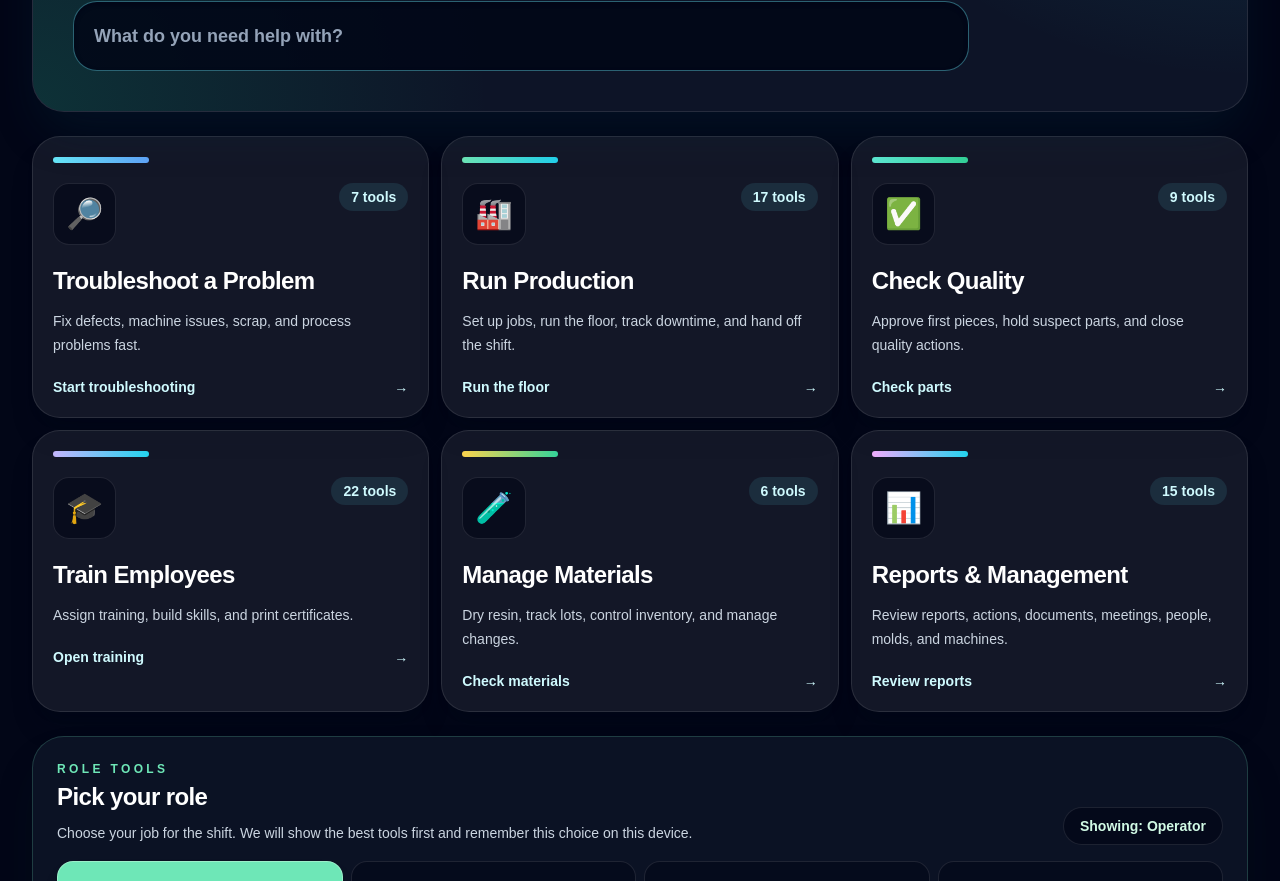
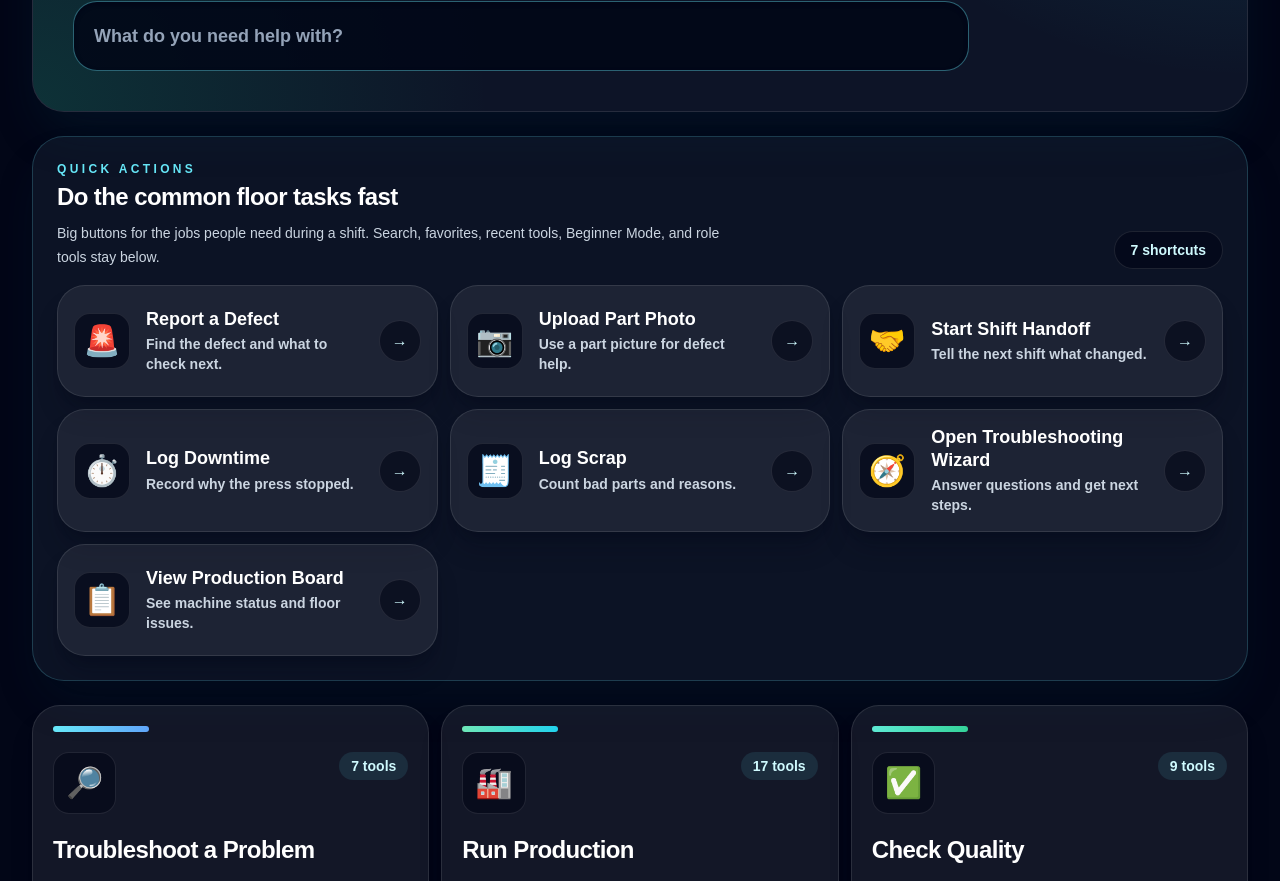
Before and after one commit to scottgraham2882-collab/molding-mentor-ai, a Next.js app: page / in a window 1280 px wide. Shown: the part 480-1361 px from the top of the page. Built offline with nearby package versions, Linux system fonts and the light colour scheme.

Commit message:
Add homepage quick actions

```diff
--- a/app/page.tsx
+++ b/app/page.tsx
@@ -19,6 +19,13 @@ type ShopRole = "Operator" | "Process Technician" | "Supervisor" | "Manager";
 type RoleToolPick = {
   label: string;
   href: string;
+};
+
+type QuickAction = {
+  label: string;
+  helper: string;
+  href: string;
+  icon: string;
 };
 
 const dashboardCards: DashboardCard[] = [
@@ -913,6 +920,51 @@ const roleToolPicks: Record<ShopRole, RoleToolPick[]> = {
   ],
 };
 
+const quickActions: QuickAction[] = [
+  {
+    label: "Report a Defect",
+    helper: "Find the defect and what to check next.",
+    href: "/defects",
+    icon: "🚨",
+  },
+  {
+    label: "Upload Part Photo",
+    helper: "Use a part picture for defect help.",
+    href: "/photo-analysis",
+    icon: "📷",
+  },
+  {
+    label: "Start Shift Handoff",
+    helper: "Tell the next shift what changed.",
+    href: "/shift-handoff",
+    icon: "🤝",
+  },
+  {
+    label: "Log Downtime",
+    helper: "Record why the press stopped.",
+    href: "/downtime",
+    icon: "⏱️",
+  },
+  {
+    label: "Log Scrap",
+    helper: "Count bad parts and reasons.",
+    href: "/scrap",
+    icon: "🧾",
+  },
+  {
+    label: "Open Troubleshooting Wizard",
+    helper: "Answer questions and get next steps.",
+    href: "/troubleshooting",
+    icon: "🧭",
+  },
+  {
+    label: "View Production Board",
+    helper: "See machine status and floor issues.",
+    href: "/production/live-board",
+    icon: "📋",
+  },
+];
+
 
 export default function Home() {
   const [searchTerm, setSearchTerm] = useState("");
@@ -1094,6 +1146,40 @@ export default function Home() {
           </div>
         </header>
 
+        <section className="rounded-[2rem] border border-cyan-300/20 bg-slate-900/80 p-4 shadow-2xl shadow-cyan-950/20 sm:p-6" aria-label="Quick actions">
+          <div className="flex flex-col gap-2 sm:flex-row sm:items-end sm:justify-between">
+            <div>
+              <p className="text-xs font-black uppercase tracking-[0.28em] text-cyan-300">Quick Actions</p>
+              <h2 className="mt-1 text-2xl font-black tracking-tight text-white">Do the common floor tasks fast</h2>
+              <p className="mt-2 max-w-2xl text-sm leading-6 text-slate-300">
+                Big buttons for the jobs people need during a shift. Search, favorites, recent tools, Beginner Mode, and role tools stay below.
+              </p>
+            </div>
+            <p className="rounded-full border border-white/10 bg-slate-950/70 px-4 py-2 text-sm font-bold text-cyan-100">
+              {quickActions.length} shortcuts
+            </p>
+          </div>
+          <div className="mt-4 grid gap-3 sm:grid-cols-2 lg:grid-cols-3">
+            {quickActions.map((action) => (
+              <Link
+                key={action.href}
+                href={action.href}
+                className="group flex min-h-28 items-center gap-4 rounded-[1.75rem] border border-white/10 bg-white/[0.07] p-4 text-left shadow-xl shadow-slate-950/25 transition hover:-translate-y-0.5 hover:border-cyan-300/60 hover:bg-white/[0.12] focus:outline-none focus:ring-4 focus:ring-cyan-300/20"
+                onClick={() => trackRecentTool(action.href)}
+              >
+                <span className="flex h-14 w-14 shrink-0 items-center justify-center rounded-2xl border border-white/10 bg-slate-950/70 text-3xl" aria-hidden="true">
+                  {action.icon}
+                </span>
+                <span className="min-w-0 flex-1">
+                  <span className="block text-lg font-black leading-tight text-white">{action.label}</span>
+                  <span className="mt-1 block text-sm font-semibold leading-5 text-slate-300">{action.helper}</span>
+                </span>
+                <span className="rounded-full border border-white/10 bg-slate-950/60 px-3 py-2 text-cyan-100 transition group-hover:border-cyan-300/50" aria-hidden="true">→</span>
+              </Link>
+            ))}
+          </div>
+        </section>
+
         <section aria-label="Main tool categories" className="grid gap-3 sm:grid-cols-2 xl:grid-cols-3">
           {categories.map((category) => {
             const details = categoryDetails[category.name];
```
